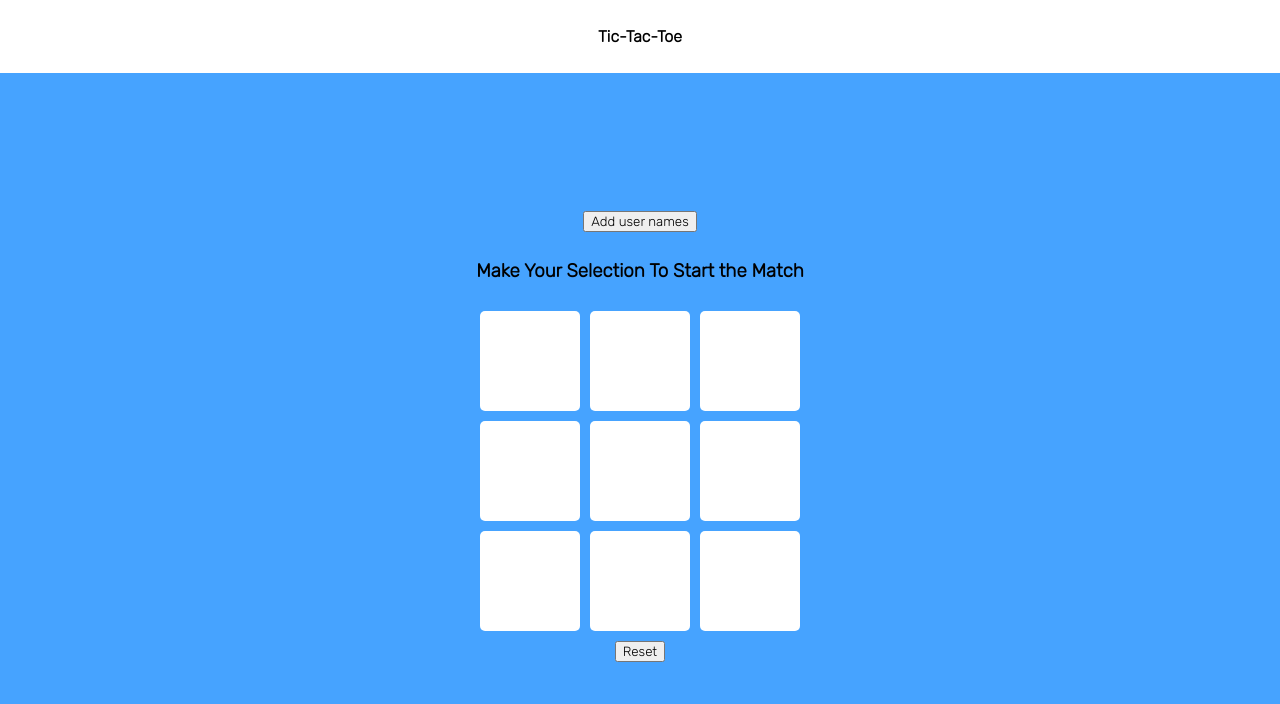
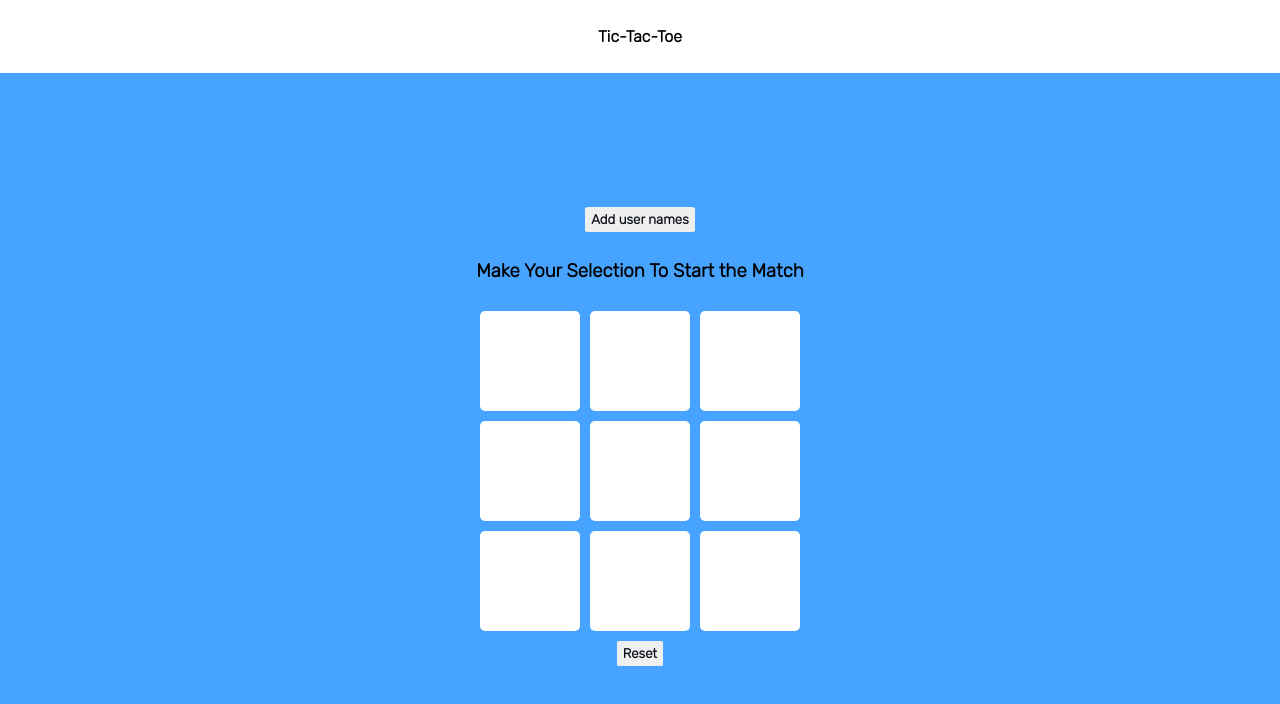
Before and after one commit to NewRedRoses/TicTacToe, a plain HTML site: page index.html in a window 1280 px wide. Drawn offline with Linux system fonts and the light colour scheme.

Commit message:
Add button styling & check todo-list

```diff
--- a/style.css
+++ b/style.css
@@ -52,7 +52,6 @@ body {
   display: flex;
   position: relative;
   background-color: var(--white-color);
-  /* border: 1px solid black; */
   justify-content: center;
   align-items: center;
   height: 100px;
@@ -72,3 +71,16 @@ form{
   flex-direction: column;
   gap: 10px;
 }
+button {
+  background-color: E3E3E3;
+  position: relative;
+  font-weight: 700;
+  color: var(--black-color);
+  /* width: 25px; */
+  height: 25px;
+  border-radius: 5%;
+  border: 0;
+}
+button:active{
+  top:2px;
+}
```
Also changed, not shown: 1 other file.
